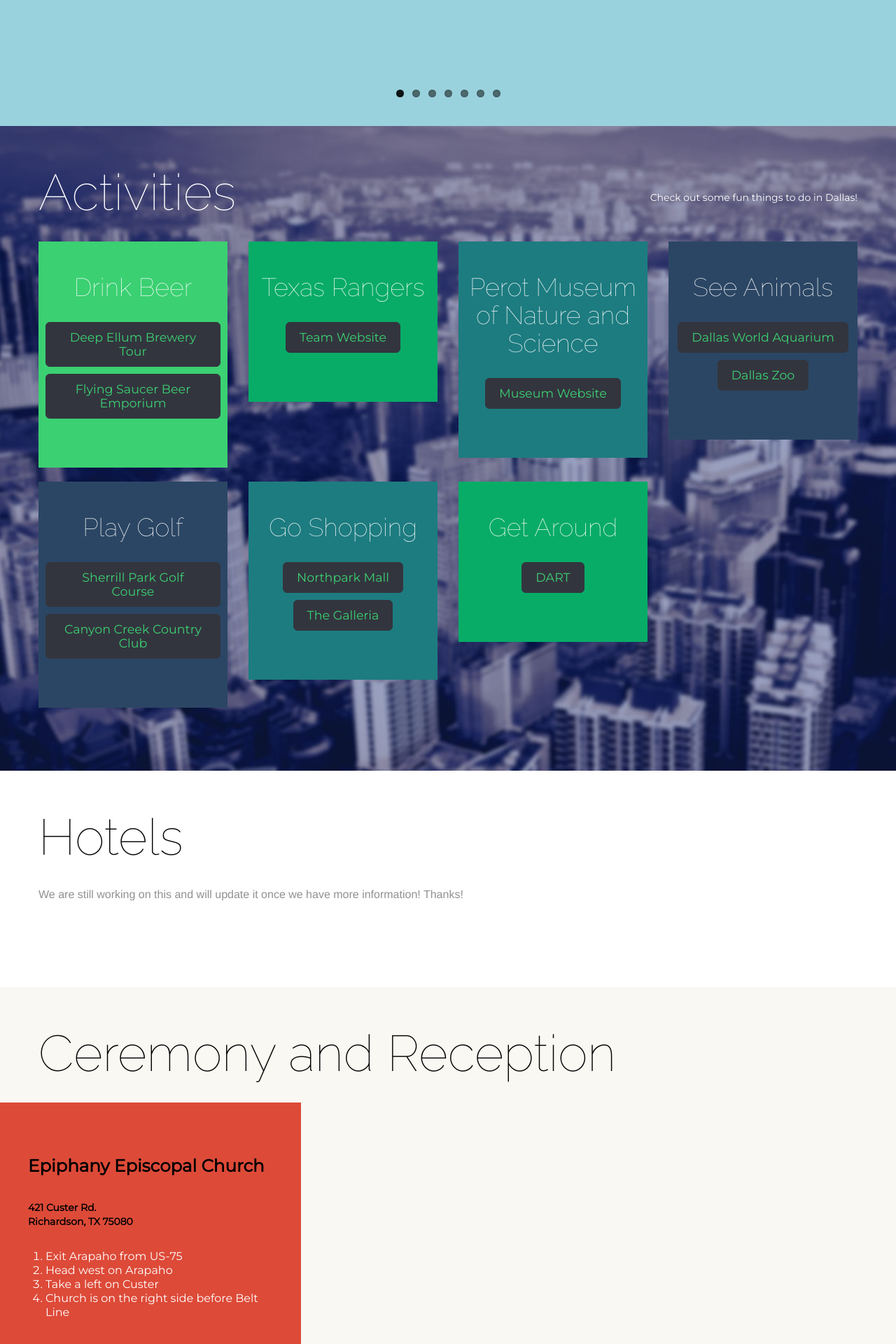
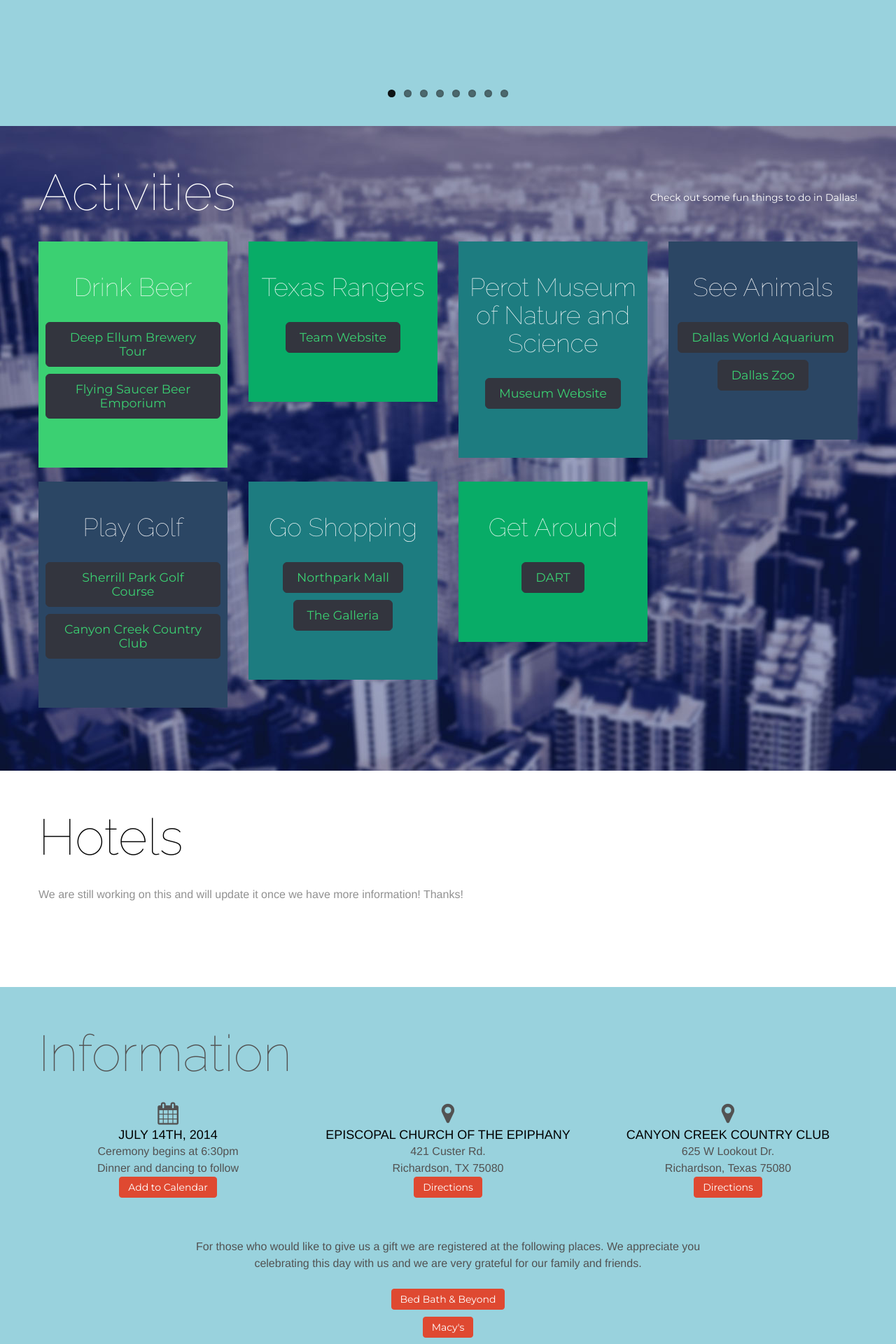
Before and after one commit to zlalanne/weddingsite, a Django app: page / in a window 1280 px wide. Shown: the part 3320-5240 px from the top of the page at 70% size. Run offline with Django 3.2, Linux system fonts and the light colour scheme; some libraries are stand-ins or nearby versions; some web fonts are replaced.

Commit message:
Added corey. Cleaning up information page

```diff
--- a/templates/base.html
+++ b/templates/base.html
@@ -44,6 +44,8 @@
 
     <link href="{% static "layout/css/style.css" %}" rel="stylesheet" type="text/css">
 
+    <link href="//netdna.bootstrapcdn.com/font-awesome/4.0.3/css/font-awesome.css" rel="stylesheet">
+
     {% block styles %}
     {% endblock %}
 </head>
@@ -75,7 +77,7 @@
                                 <li><a href="#page2">Wedding Party</a></li>
                                 <li><a href="#page3" class="hide-me-in-drop-down-for-tablets">Activities</a></li>
                                 <li><a href="#page4" class="hide-me-in-drop-down-for-tablets">Hotels</a></li>
-                                <li><a href="#page5" class="hide-me-in-drop-down-for-tablets">Ceremony and Reception</a></li>
+                                <li><a href="#page5" class="hide-me-in-drop-down-for-tablets">Information</a></li>
                                 <li><a href="#page6" class="hide-me-in-drop-down-for-tablets">RSVP</a></li>
 
                                 <!-- This item will show only on tablets and containelements with class .hide-me-in-drop-down-for-tablets -->
--- a/templates/index.html
+++ b/templates/index.html
@@ -23,7 +23,7 @@
 
 {% block content %}
 <!-- Page 1 (about) -->
-<div class="container-fluid page-item-class" id="page1">
+<div class="container page-item-class" id="page1">
 	<div class="container">
         <div class="page-header">
             <h1>Our Story</h1>
@@ -162,6 +162,17 @@
                     Texas to take the bar, so if you're look for a very capable lawyer, look no further!</p>
                 </span>
             </li>
+            <li>
+                <span>
+                <h1>Corey Streetman</h1>
+                <h2>Groomsmen</h2>
+                <img class="photo" src="{% static "images/coreyzack.png" %}"/>
+                <p>Corey is Zack's future brother in law. They enjoy watching and discussing Texas Lognhorn football
+                and making fun of their Sooner relatives.
+
+                <br><br>Corey lives in Gunter with Jackie and Brennen and is a firefighter for the Sherman fire department.</p>
+                </span>
+            </li>
 		</ul>
 	</div>
 
@@ -226,9 +237,7 @@
 		</div>
 	</div>
 </div>
-<!-- Page 3 (Events) END -->
 
-<!-- Page 1 (about) -->
 <div class="container-fluid page-item-class" id="page4">
     <div class="container">
         <div class="page-header">
@@ -239,47 +248,54 @@
         </p>
     </div>
 </div>
-<!-- Page 1 (about) END -->
 
-<!-- Page 5 (Contacts) -->
 <div class="page-item-class" id="page5">
-    <div class="container-fluid">
+    <div class="container">
         <div class="container">
             <div class="page-header">
-                <h1>Ceremony and Reception</h1>
+                <h1>Information</h1>
             </div>
         </div>
-    </div>
-    <div class="google_map">
-        <div class="form_container">
-            <span>
-                <h3>Epiphany Episcopal Church</h3>
-                <h5>421 Custer Rd.<br>Richardson, TX 75080</h5>
-                	<ol>
-                		<li>Exit Arapaho from US-75</li>
-                        <li>Head west on Arapaho</li>
-                		<li>Take a left on Custer</li>
-                		<li>Church is on the right side before Belt Line</li>
-                	</ol>
-                <h3>Canyon Creek Country Club</h3>
-                <h5>625 West Lookout Dr.<br>Richardson, TX 75080</h5>
-                <h4>From the Church</h4>
-                	<ol>
-                		<li>Head North on Custer</li>
-                		<li>Take left on Lookout Dr.</li>
-                		<li>Country club will be on the left</li>
-                	</ol>
-                <h4>From US-75</h4>
-                	<ol>
-                		<li>Exit Campbell from US-75</li>
-                        <li>Head west on Campbell</li>
-                		<li>Take a right on Custer</li>
-                		<li>Take a left on Lookout Dr.</li>
-                		<li>Country club will be on the left</li>
-                	</ol>
-            </span>
+        <div class="container">
+            <div class="info-contain">
+                <div class="row">
+                    <div class="span4 info-box">
+                        <i class="fa fa-calendar fa-2x"></i>
+                        <span class="date">July 14th, 2014</span>
+                        <span class="time">Ceremony begins at 6:30pm</span>
+                        <span class="time">Dinner and dancing to follow</span>
+                        <a class="the_btn" href="maps.google.com">Add to Calendar</a>
+                    </div>
+                    <div class="span4 info-box">
+                        <i class="fa fa-map-marker fa-2x"></i>
+                        <span class="location-name">Episcopal Church of the Epiphany</span>
+                        <span class="location-address">421 Custer Rd.</span>
+                        <span class="location-address">Richardson, TX 75080</span>
+                        <a class="the_btn" href="http://maps.google.com/?q=421 N. Custer Rd. Richardson, TX 75080">Directions</a>
+                    </div>
+                    <div class="span4 info-box">
+                        <i class="fa fa-map-marker fa-2x"></i>
+                        <span class="location-name">Canyon Creek Country Club</span>
+                        <span class="location-address">625 W Lookout Dr.</span>
+                        <span class="location-address">Richardson, Texas 75080</span>
+                        <a class="the_btn" href="http://maps.google.com/?q=625 W Lookout Dr, Richardson, Texas 75080">Directions</a>
+                    </div>
+                </div>
+            </div>
+            <br>
+            <div class="row">
+                <div class="span8 offset2 info-box">
+                    <br>
+                    <p>
+                        For those who would like to give us a gift we are registered at the following places. We appreciate
+                        you celebrating this day with us and we are very grateful for our family and friends.<br><br>
+                        <a class="the_btn" href="http://www.bedbathandbeyond.com/store/giftregistry/view_registry_guest.jsp?pwsToken=&eventType=Wedding&registryId=10788925&pwsurl=">Bed Bath & Beyond</a><br>
+                        <a class="the_btn" href="http://www1.macys.com/registry/wedding/guest/?registryId=6101439">Macy's</a>
+                    </p>
+                </div>
+            </div>
+
         </div>
-        <iframe width="640" height="480" frameborder="0" scrolling="no" marginheight="0" marginwidth="0" src="https://maps.google.com/maps/ms?msa=0&amp;msid=217774709679966509286.0004e8334a2b6208e391f&amp;ie=UTF8&amp;t=m&amp;ll=32.97526,-96.731186&amp;spn=0.138247,0.219727&amp;z=12&amp;output=embed"></iframe>
     </div>
 </div>
 
--- a/weddingsite/static/layout/css/style.css
+++ b/weddingsite/static/layout/css/style.css
@@ -140,14 +140,14 @@
     box-shadow:none;
     -webkit-box-shadow: none;
      -moz-box-shadow: none;
-    color:#df4931;
+    color:#99d2dd;
     text-decoration:underline;
 }
 .dropdown-menu li > a:hover,
 .dropdown-menu li > a:focus,
 .dropdown-submenu:hover > a,
 .dropdown-menu .active > a, .dropdown-menu .active > a:hover{
-    background:#DF4931 !important;
+    background:#99d2dd !important;
     background-image: none;
     filter: none;
 }
@@ -458,24 +458,6 @@
               transition: background linear 0.4s;
 }
 
-.forrst{background-position: -8px -7px;}
-.forrst:hover{background-position: -8px -187px;}
-
-.digg{background-position: -208px -7px;}
-.digg:hover{background-position: -208px  -187px;}
-
-.twitter{background-position: -408px -7px;}
-.twitter:hover{background-position: -408px  -187px;}
-
-.flikr{background-position: -607px -7px;}
-.flikr:hover{background-position: -607px  -187px;}
-
-.facebook{background-position: -808px -7px;}
-.facebook:hover{background-position: -808px -187px;}
-
-.linkedin{background-position: -1008px -7px;}
-.linkedin:hover{background-position: -1008px  -187px;}
-
 .follow_us_block{
     margin-top: 50px;
     overflow: hidden;
@@ -674,11 +656,16 @@
 
 #page2, #page2 h1{
     background-color:#99d2dd;
-    color:#ffffff;
+    color:#525252;
+}
+
+#page5, #page5 h1{
+    background-color:#99d2dd;
+    color:#525252;
 }
 
 #page2 h1{
-    color:#ffffff;
+    color:#525252;
 }
 
 .photo{
@@ -914,4 +901,24 @@
     height: 30px;
 }
 
+.info-box {
+    text-align: center;
+}
+
+.location-name {
+    color: black;
+    text-transform: uppercase;
+    font-size: 18px;
+}
+
+.date {
+    color: black;
+    text-transform: uppercase;
+    font-size: 18px;
+}
+
+.info-contain {
+    font-family: Helvetica;
+}
+
 .flexslider .slides img {float: right; width: auto;}
```
Also changed, not shown: weddingsite/static/images/coreyzack.png (added).
